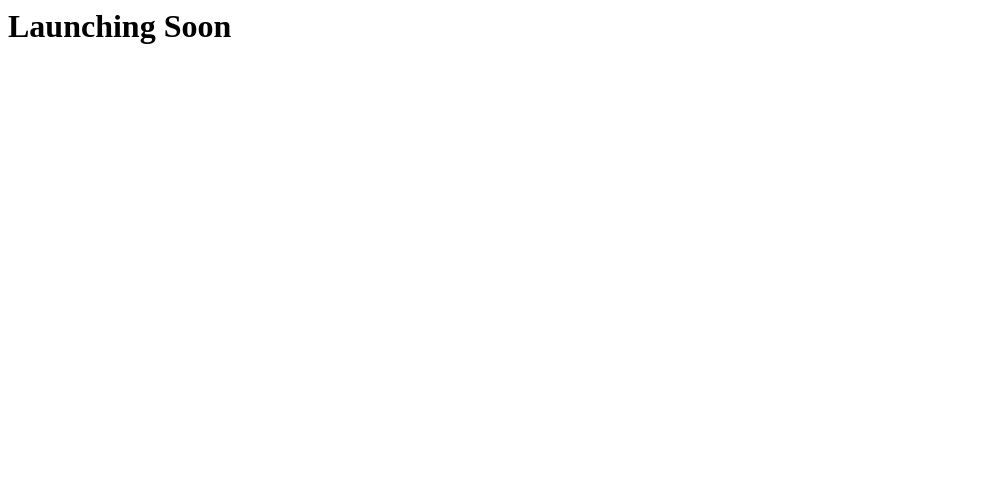
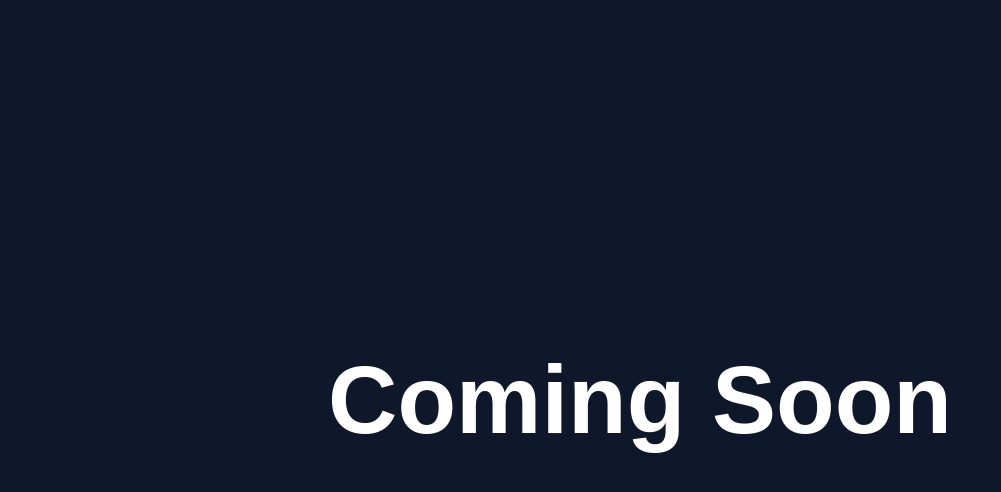
Before and after one commit to samirhassan7852/Ayeshly-technology-launch-page, a plain HTML site: page index.html in a window 1280 px wide. Shown: the whole page, without its empty margins (0-1001 px from the left). Drawn offline with Linux system fonts and the light colour scheme.

Commit message:
Create coming soon landing page

```diff
--- a/index.html
+++ b/index.html
@@ -1 +1,32 @@
-<h1>Launching Soon</h1>
+<!DOCTYPE html>
+<html lang="en">
+<head>
+  <meta charset="UTF-8">
+  <meta name="viewport" content="width=device-width, initial-scale=1.0">
+  <title>Coming Soon</title>
+  <style>
+    * {
+      box-sizing: border-box;
+    }
+
+    body {
+      margin: 0;
+      min-height: 100vh;
+      display: grid;
+      place-items: center;
+      background: #0f172a;
+      color: #ffffff;
+      font-family: Arial, sans-serif;
+    }
+
+    h1 {
+      margin: 0;
+      font-size: clamp(2.5rem, 10vw, 6rem);
+      text-align: center;
+    }
+  </style>
+</head>
+<body>
+  <h1>Coming Soon</h1>
+</body>
+</html>
```
